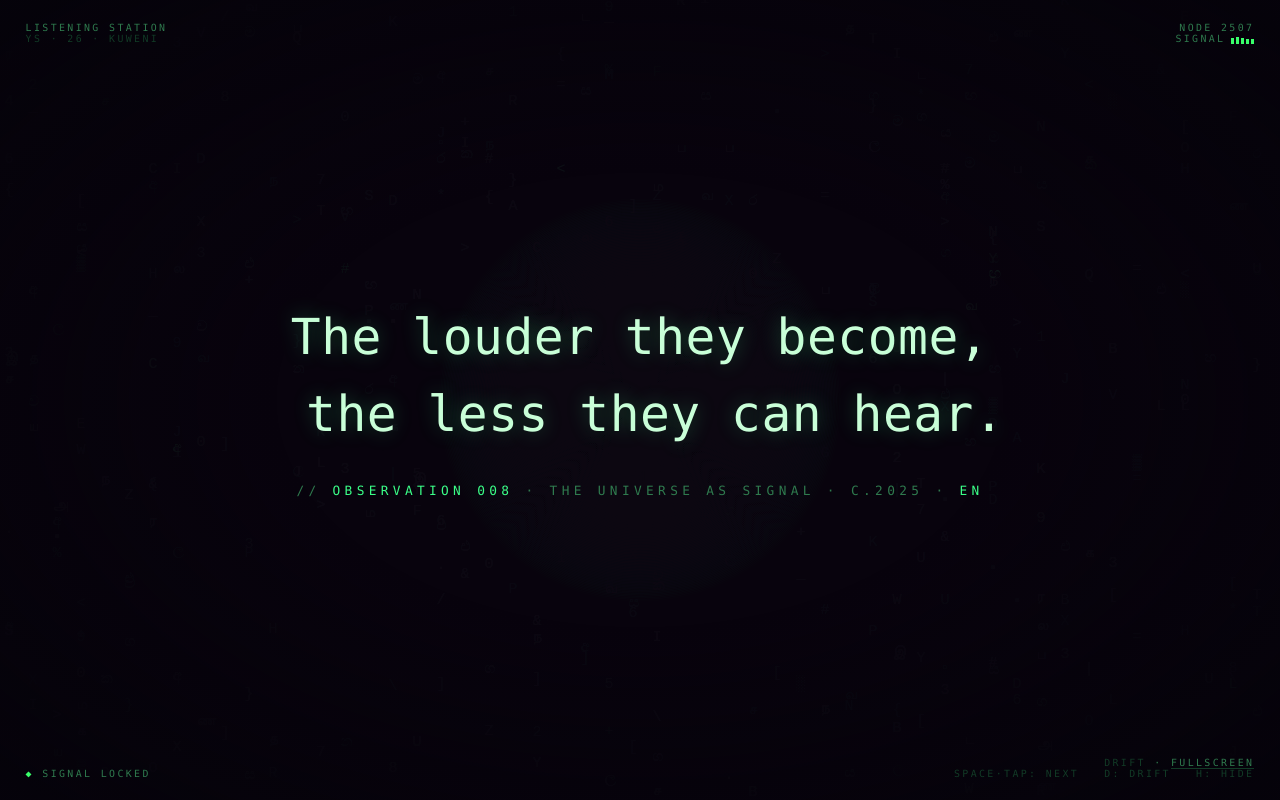
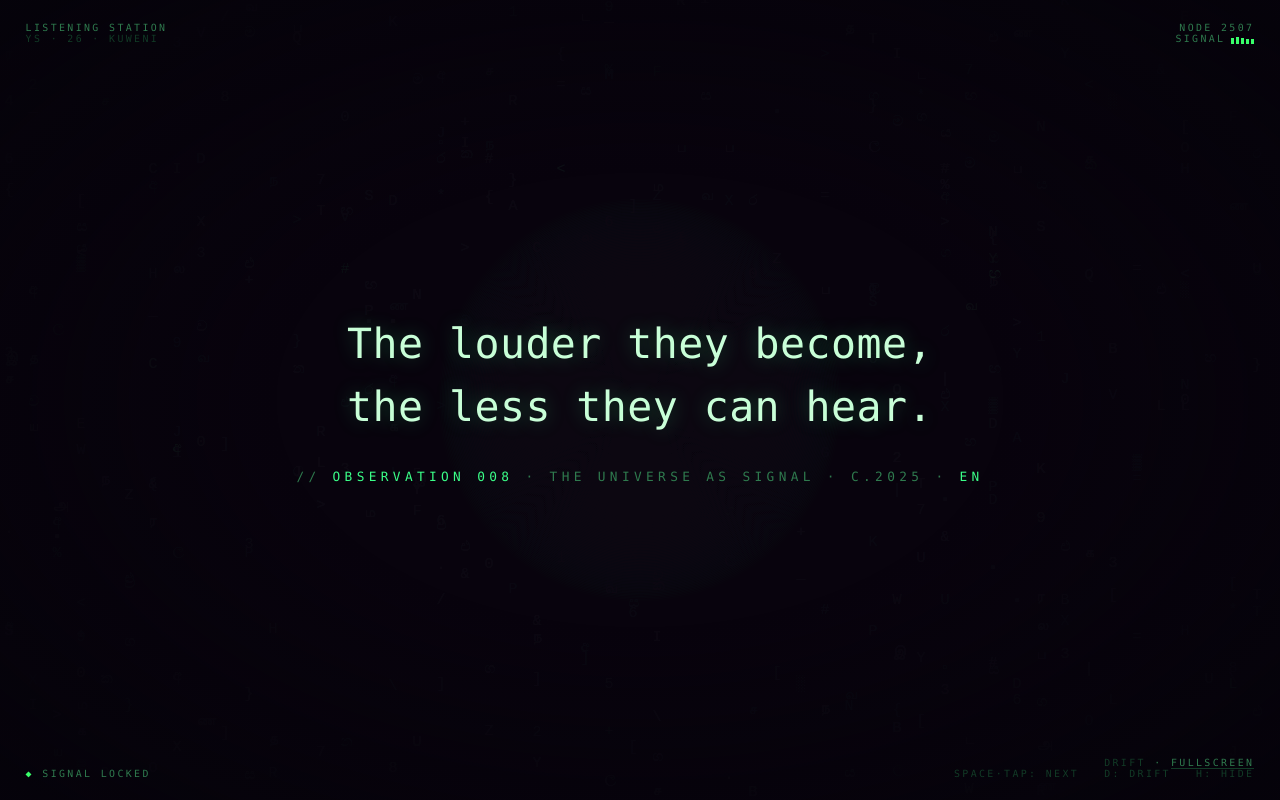
Before and after one commit to Lalindra/yogeshwari_archive, a plain HTML site: page listen/index.html in a window 1280 px wide. Drawn offline with Linux system fonts and the light colour scheme.

Commit message:
fix Listening Station text overflow on Tor Browser / narrow windows
- spaces are break opportunities again (were white-space:pre, forcing one
  unbreakable line that overflowed on smaller viewports)
- font now scales with height as well as width (min(vw,vh)) so long
  quotes never spill vertically
- max-width clamped to viewport; overflow-wrap added

Co-Authored-By: Claude Opus 4.8 (1M context) <noreply@anthropic.com>

```diff
--- a/listen/index.html
+++ b/listen/index.html
@@ -50,20 +50,24 @@
 
   /* ---- stage ---- */
   #stage{position:fixed;inset:0;z-index:3;display:flex;flex-direction:column;
-    align-items:center;justify-content:center;padding:8vmin;text-align:center}
+    align-items:center;justify-content:center;padding:6vmin;text-align:center;
+    overflow:hidden}
   #quote{
     font-family:var(--mono),var(--intl);
-    font-size:clamp(1.4rem,4.2vw,3.1rem);
-    line-height:1.55;letter-spacing:.01em;font-weight:400;
-    max-width:22em;
+    /* scale with BOTH width and height so it never spills on short/narrow windows */
+    font-size:clamp(1.15rem, min(4vw, 5.6vh), 2.6rem);
+    line-height:1.5;letter-spacing:.01em;font-weight:400;
+    max-width:min(20em, 92vw);
+    overflow-wrap:break-word;
     text-wrap:balance;
     transition:opacity .9s ease;
   }
-  #quote.intl{font-family:var(--intl);letter-spacing:0;line-height:1.7}
+  #quote.intl{font-family:var(--intl);letter-spacing:0;line-height:1.65;
+    font-size:clamp(1.05rem, min(3.7vw, 5vh), 2.3rem)}
   #quote .sc{color:var(--faint);}         /* scrambling glyph */
   #quote .lk{color:var(--ink);            /* locked/resolved glyph */
     text-shadow:0 0 20px rgba(59,255,136,.30);}
-  #quote .sp{white-space:pre;}
+  #quote .sp{white-space:normal;}         /* keep spaces as break opportunities */
 
   #meta{margin-top:2.4em;min-height:1.4em;font-size:clamp(.62rem,1.3vw,.8rem);
     letter-spacing:.34em;color:var(--dim);text-transform:uppercase;
```
